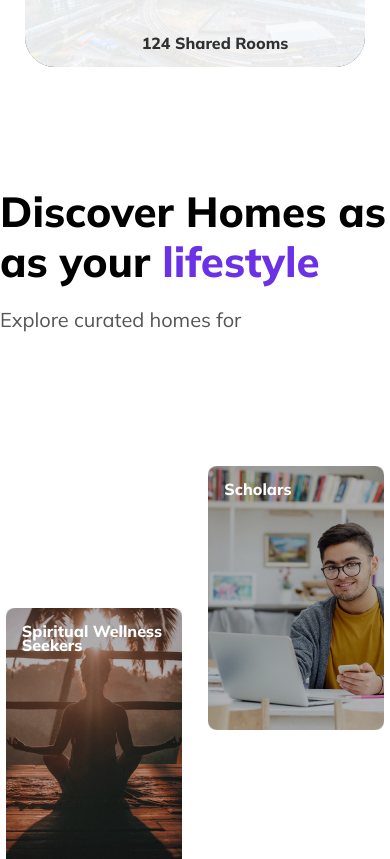
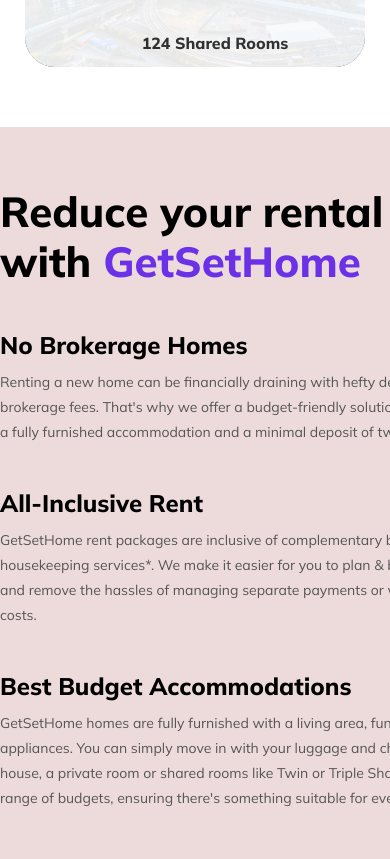
Before and after one commit to Sanket0798/getsethome-test, a Next.js app: page / in a window 390 px wide. Shown: the part 1080-1939 px from the top of the page. Built offline with nearby package versions, Linux system fonts and the light colour scheme.

Commit message:
LifeStyle Section has been modified as per responsive design.

```diff
--- a/app/component/Home/LifeStyle.jsx
+++ b/app/component/Home/LifeStyle.jsx
@@ -4,8 +4,8 @@
 
 const LifeStyle = () => {
   return (
-    <section className="w-1200 h-[942px] mx-auto py-[60px]">
-      <h2 className="absolute text-[42px] w-[560px] leading-[50px] font-extrabold">
+    <section className="hidden lg:block lg:w-1200 h-[942px] mx-auto py-[60px] px-[10px] md:px-[20px] lg:px-0">
+      <h2 className="absolute md:text-[42px] w-[360px] md:w-[560px] md:leading-[50px] font-extrabold text-[35px] leading-[40px]">
         Discover Homes as unique as your{" "}
         <span className="text-[#6B31E7]">lifestyle</span>
         <br />
@@ -13,7 +13,7 @@
           Explore curated homes for
         </span>
       </h2>
-      <div className="grid grid-cols-6 gap-x-[15px] h-full">
+      <div className="hidden lg:grid lg:grid-cols-6 lg:gap-x-[15px] lg:h-full">
         <div className="w-full h-[685px] flex items-end justify-center">
           <LifestyleCard
             image="/assets/HomePage/LifeStyle/Img8.jpg"
```
